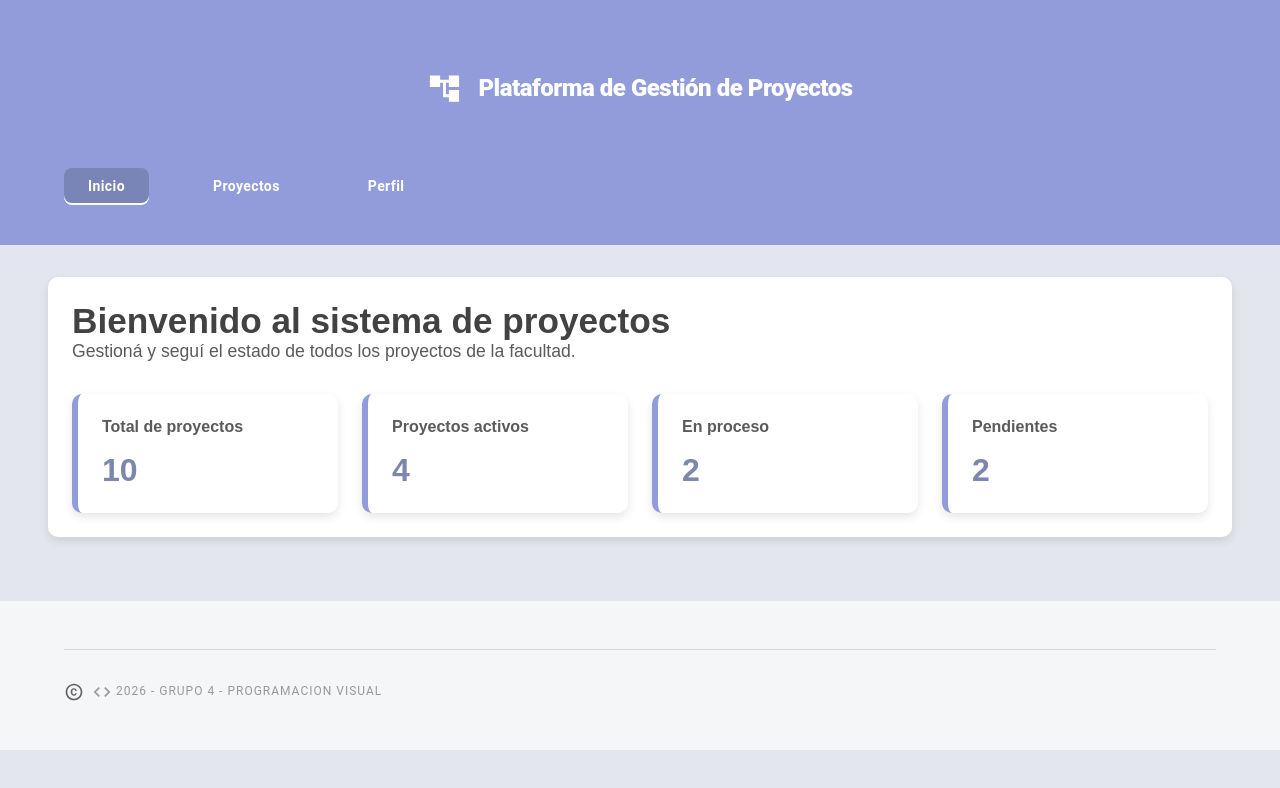
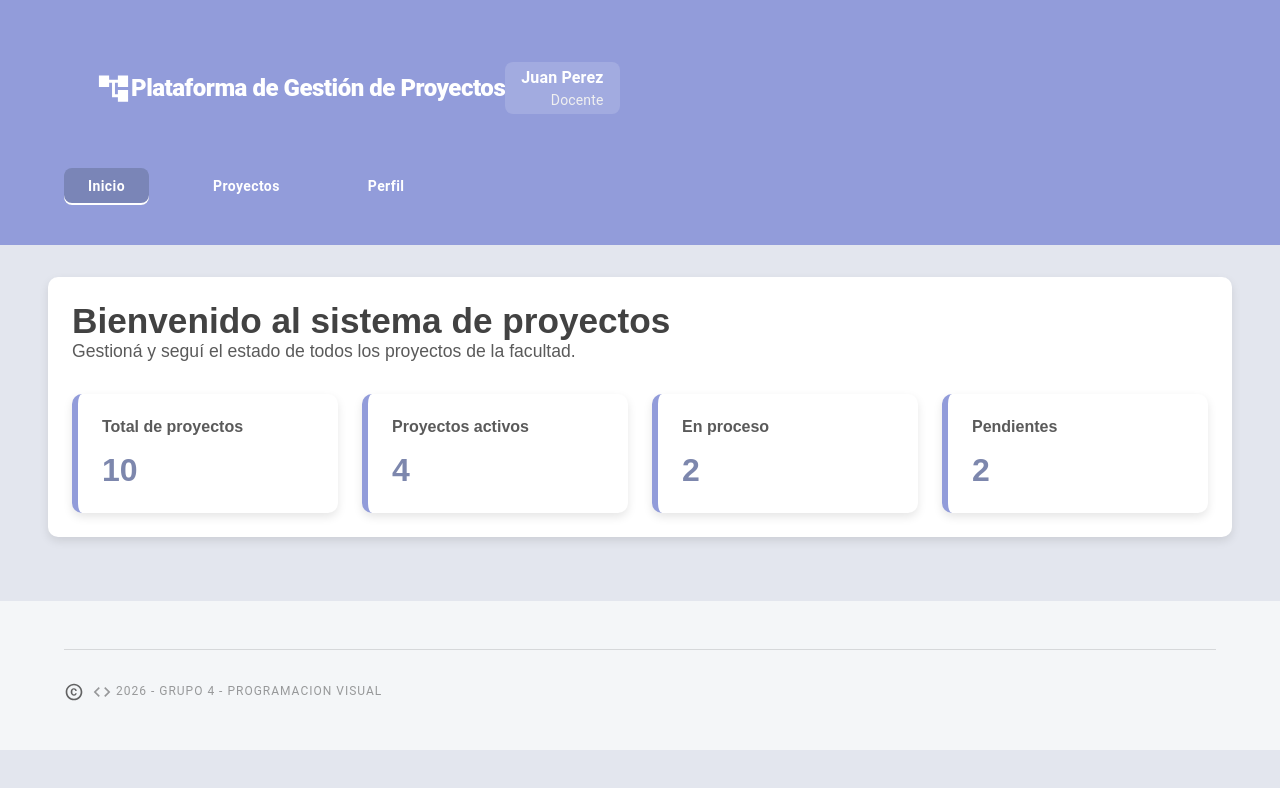
Before and after one commit to victoriaavalee/pv_tp3_grupo4, a React (Vite) app in the folder mi-proyecto/: page / in a window 1280 px wide. Shown: the top 788 px of the page. Built offline with nearby package versions, Linux system fonts and the light colour scheme.

Commit message:
implementación de useContext en Header

```diff
--- a/mi-proyecto/src/components/Header.jsx
+++ b/mi-proyecto/src/components/Header.jsx
@@ -1,7 +1,10 @@
 import { AppBar, Toolbar, Typography, Container, Box } from '@mui/material';
 import { AccountTree as AccountTreeIcon } from '@mui/icons-material';
+import { useContext } from 'react';
+import { UsuarioContext } from '../context/UsuarioContext';
 
 function Header() {
+  const { usuario } = useContext(UsuarioContext)
   return (
   <Box component="header" sx={{ width: '100%', mb: 0 }}>
     <AppBar
@@ -9,17 +12,30 @@ function Header() {
       color="inherit"
       elevation={0}
       sx={{
-
-        borderColor: 'divider',
         backgroundColor: '#929cda',
         py: 1
       }}
     >
-      <Container maxWidth="lg">
+      <Container maxWidth={false}>
         <Toolbar disableGutters>
-          <Box sx={{ display: 'flex', alignItems: 'center', gap: 2 ,m:'auto'}}>
+          <Box
+            sx={{
+              display: 'flex',
+              justifyContent: 'space-between',
+              alignItems: 'center',
+            }}>
+            <Box
+              sx={{
+                display: 'flex',
+                alignItems: 'center',
+                gap: 2
+              }}
+            ></Box>
             {/* Icono temático para Gestión de Proyectos */}
-            <AccountTreeIcon color="white" sx={{ fontSize: 35 }} />
+            <AccountTreeIcon color="white"
+              sx={{
+                fontSize: 35,
+              }} />
 
             <Typography
               variant="h5"
@@ -35,6 +51,33 @@ function Header() {
               Plataforma de Gestión de Proyectos
             </Typography>
           </Box>
+          <Box
+              sx={{
+                textAlign: 'right',
+                backgroundColor: 'rgba(255,255,255,0.15)',
+                px: 2,
+                py: 0.5,
+                borderRadius: 2
+              }}
+            >
+              <Typography
+                variant="body1"
+                sx={{
+                  color: '#fff',
+                  fontWeight: 700
+                }}
+              >
+                {usuario.nombre}
+              </Typography>
+              <Typography
+                variant="body2"
+                sx={{
+                  color: '#f0f0f0'
+                }}
+              >
+                {usuario.rol}
+              </Typography>
+            </Box>
         </Toolbar>
       </Container>
     </AppBar>
--- a/mi-proyecto/src/context/UsuarioContext.jsx
+++ b/mi-proyecto/src/context/UsuarioContext.jsx
@@ -1,7 +1,7 @@
 import { useState, createContext, useContext } from "react";
 
 
-const UsuarioContext = createContext();
+export const UsuarioContext = createContext();
 
 export const UsuarioProvider = ({ children }) => {
 
--- a/mi-proyecto/src/main.jsx
+++ b/mi-proyecto/src/main.jsx
@@ -2,9 +2,12 @@ import { StrictMode } from 'react'
 import { createRoot } from 'react-dom/client'
 //import './index.css'
 import App from './App.jsx'
+import { UsuarioProvider } from './context/UsuarioContext.jsx';
 
 createRoot(document.getElementById('root')).render(
   <StrictMode>
-    <App />
+    <UsuarioProvider>
+      <App />
+    </UsuarioProvider>
   </StrictMode>,
 )
```
